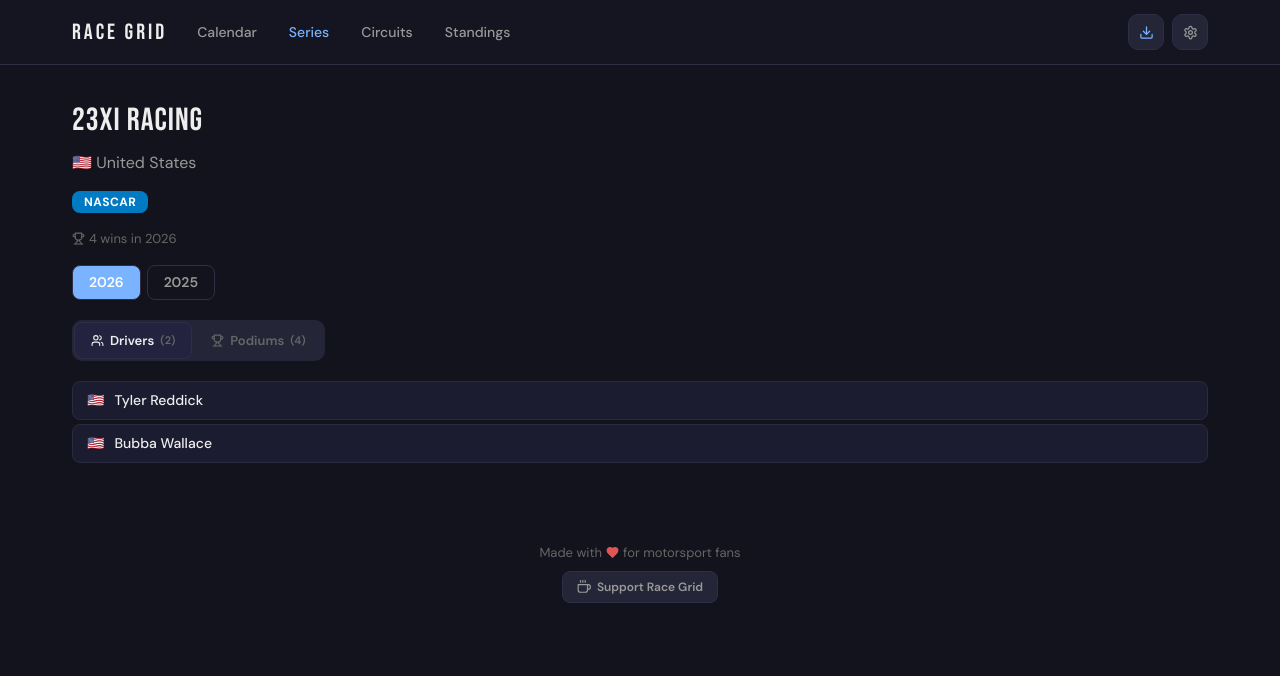
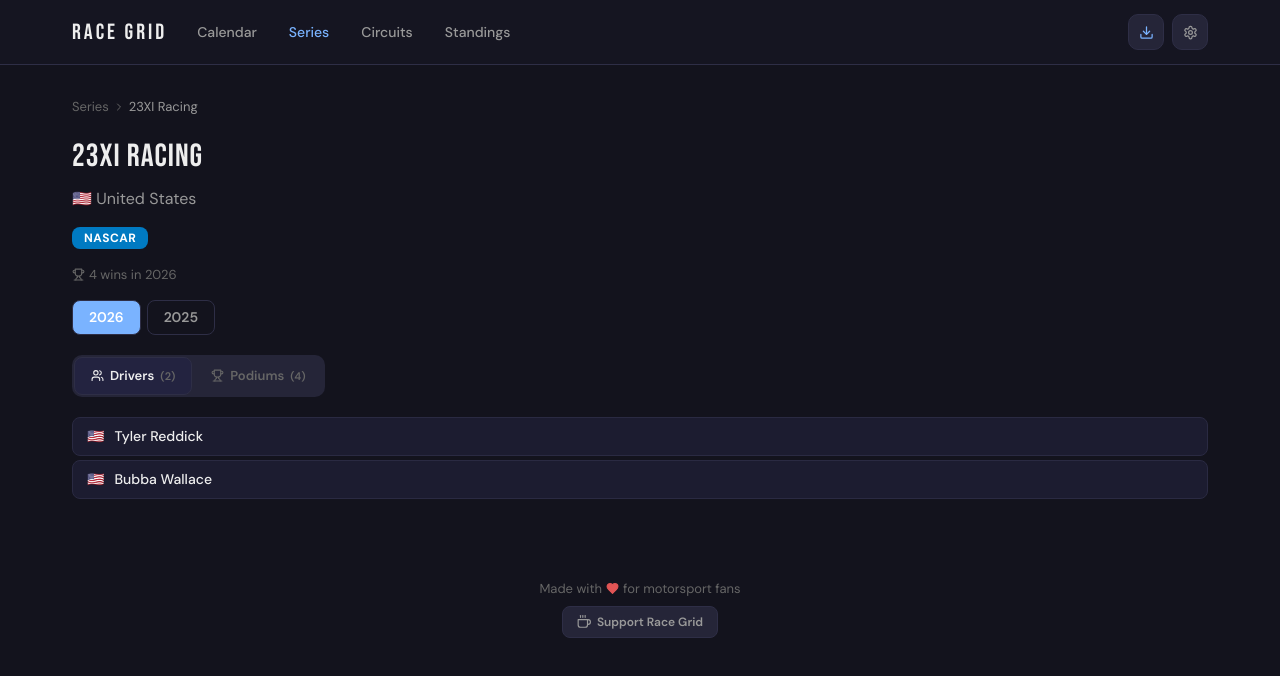
Before and after one commit to bogdankf1/race-grid, a Next.js app: page /teams/23xi-racing in a window 1280 px wide. Shown: the top 676 px of the page. Built offline with nearby package versions, Linux system fonts and the light colour scheme.

Commit message:
Add reusable `Breadcrumbs` component and integrate into detail pages for drivers, teams, series, circuits, and day views.

```diff
--- a/src/app/circuits/[slug]/CircuitDetailClient.tsx
+++ b/src/app/circuits/[slug]/CircuitDetailClient.tsx
@@ -3,6 +3,7 @@
 import { useState, useEffect, useMemo } from 'react'
 import Link from 'next/link'
 import { MapPin, Gauge, RotateCcw, Trophy } from 'lucide-react'
+import { Breadcrumbs } from '@/components/Breadcrumbs'
 import { useLocalStorage } from '@/hooks/useLocalStorage'
 import { getDefaultTimezone } from '@/lib/timezone'
 import { getDefaultLocale, type Locale } from '@/lib/i18n'
@@ -73,6 +74,11 @@
       />
 
       <div className="rg-calendar-wrap">
+        <Breadcrumbs items={[
+          { label: 'Circuits', href: '/circuits' },
+          { label: circuit.name },
+        ]} />
+
         {/* Circuit header */}
         <div style={{ marginBottom: 24 }}>
           <h1 className="font-display" style={{ fontSize: 32, letterSpacing: 1, color: 'var(--rg-text)', margin: '0 0 8px' }}>
--- a/src/app/drivers/[id]/DriverDetailClient.tsx
+++ b/src/app/drivers/[id]/DriverDetailClient.tsx
@@ -3,6 +3,7 @@
 import { useState, useEffect, useMemo } from 'react'
 import Link from 'next/link'
 import { Trophy } from 'lucide-react'
+import { Breadcrumbs } from '@/components/Breadcrumbs'
 import { useLocalStorage } from '@/hooks/useLocalStorage'
 import { getDefaultLocale, type Locale } from '@/lib/i18n'
 import { applyTheme, getDefaultTheme, type Theme } from '@/lib/theme'
@@ -71,6 +72,11 @@
       <Header {...headerProps} />
 
       <div className="rg-calendar-wrap">
+        <Breadcrumbs items={[
+          { label: 'Series', href: '/series' },
+          { label: driver.name },
+        ]} />
+
         {/* Driver header */}
         <div style={{ marginBottom: 24 }}>
           <h1 className="font-display" style={{ fontSize: 32, letterSpacing: 1, color: 'var(--rg-text)', margin: '0 0 6px' }}>
--- a/src/app/series/[id]/SeriesDetailClient.tsx
+++ b/src/app/series/[id]/SeriesDetailClient.tsx
@@ -3,6 +3,7 @@
 import { useState, useEffect, useMemo } from 'react'
 import Link from 'next/link'
 import { Trophy, MapPin, Search, Calendar, Users, Flag } from 'lucide-react'
+import { Breadcrumbs } from '@/components/Breadcrumbs'
 import { useLocalStorage } from '@/hooks/useLocalStorage'
 import { getDefaultTimezone } from '@/lib/timezone'
 import { getDefaultLocale, t, type Locale } from '@/lib/i18n'
@@ -120,6 +121,11 @@
       />
 
       <div className="rg-calendar-wrap">
+        <Breadcrumbs items={[
+          { label: t('nav.series', locale), href: '/series' },
+          { label: meta.name },
+        ]} />
+
         {/* Series header */}
         <div style={{ display: 'flex', alignItems: 'center', gap: 16, marginBottom: 8 }}>
           <div style={{ width: 72, height: 44, display: 'flex', alignItems: 'center', justifyContent: 'center', flexShrink: 0 }}>
--- a/src/app/teams/[id]/TeamDetailClient.tsx
+++ b/src/app/teams/[id]/TeamDetailClient.tsx
@@ -3,6 +3,7 @@
 import { useState, useEffect, useMemo } from 'react'
 import Link from 'next/link'
 import { Trophy, Users } from 'lucide-react'
+import { Breadcrumbs } from '@/components/Breadcrumbs'
 import { useLocalStorage } from '@/hooks/useLocalStorage'
 import { getDefaultLocale, type Locale } from '@/lib/i18n'
 import { applyTheme, getDefaultTheme, type Theme } from '@/lib/theme'
@@ -94,6 +95,11 @@
       <Header {...headerProps} />
 
       <div className="rg-calendar-wrap">
+        <Breadcrumbs items={[
+          { label: 'Series', href: '/series' },
+          { label: team.name },
+        ]} />
+
         {/* Team header */}
         <div style={{ marginBottom: 16 }}>
           <h1 className="font-display" style={{ fontSize: 32, letterSpacing: 1, color: 'var(--rg-text)', margin: '0 0 6px' }}>
--- /dev/null
+++ b/src/components/Breadcrumbs.tsx
@@ -0,0 +1,33 @@
+'use client'
+
+import Link from 'next/link'
+import { ChevronRight } from 'lucide-react'
+
+export interface BreadcrumbItem {
+  label: string
+  href?: string
+}
+
+export function Breadcrumbs({ items }: { items: BreadcrumbItem[] }) {
+  if (items.length === 0) return null
+
+  return (
+    <nav style={{ display: 'flex', alignItems: 'center', gap: 4, marginBottom: 16, flexWrap: 'wrap' }}>
+      {items.map((item, i) => (
+        <span key={i} style={{ display: 'inline-flex', alignItems: 'center', gap: 4 }}>
+          {i > 0 && <ChevronRight style={{ width: 12, height: 12, color: 'var(--rg-text3)' }} />}
+          {item.href ? (
+            <Link
+              href={item.href}
+              style={{ fontSize: 13, color: 'var(--rg-text3)', textDecoration: 'none' }}
+            >
+              {item.label}
+            </Link>
+          ) : (
+            <span style={{ fontSize: 13, color: 'var(--rg-text2)' }}>{item.label}</span>
+          )}
+        </span>
+      ))}
+    </nav>
+  )
+}
--- a/src/components/DayPageClient.tsx
+++ b/src/components/DayPageClient.tsx
@@ -4,6 +4,7 @@
 import { useRouter, useSearchParams } from 'next/navigation'
 import { format, parse, addDays, subDays } from 'date-fns'
 import { ChevronLeft, ChevronRight, Share2, Check } from 'lucide-react'
+import { Breadcrumbs } from '@/components/Breadcrumbs'
 import { useLocalStorage } from '@/hooks/useLocalStorage'
 import { getDefaultTimezone } from '@/lib/timezone'
 import { getSeriesForYear } from '@/data/series-registry'
@@ -98,6 +99,11 @@
       />
 
       <div className="rg-day-wrap">
+        <Breadcrumbs items={[
+          { label: 'Calendar', href: `/?month=${format(parsed, 'yyyy-MM')}` },
+          { label: formatDateShort(parsed, locale) },
+        ]} />
+
         <div
           style={{
             display: 'flex',
```
